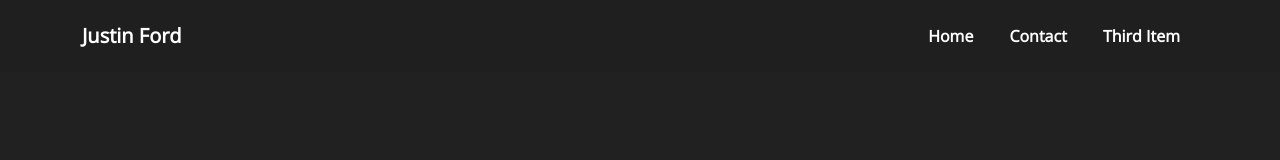
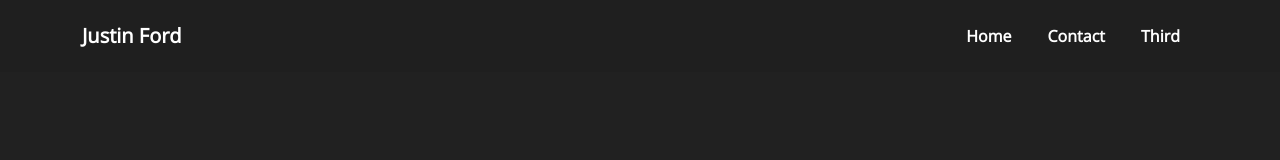
Before and after one commit to justinfordtech/justinfordtech.github.io, a plain HTML site: page index.html in a window 1280 px wide. Drawn offline with nearby package versions, Linux system fonts and the light colour scheme.

Commit message:
quick change for a test

```diff
--- a/index.html
+++ b/index.html
@@ -19,7 +19,7 @@
                     <li class="nav-item"></li>
                     <li class="nav-item"><a class="nav-link" href="#" style="color: rgb(255,255,255);font-family: 'Open Sans', sans-serif;"><strong>Home</strong></a></li>
                     <li class="nav-item"><a class="nav-link" href="#" style="color: rgb(255,255,255);font-family: 'Open Sans', sans-serif;"><strong>Contact</strong></a></li>
-                    <li class="nav-item"><a class="nav-link" href="#" style="color: rgb(255,255,255);font-family: 'Open Sans', sans-serif;"><strong>Third Item</strong></a></li>
+                    <li class="nav-item"><a class="nav-link" href="#" style="color: rgb(255,255,255);font-family: 'Open Sans', sans-serif;"><strong>Third</strong></a></li>
                 </ul>
             </div>
         </div>
```
Also changed, not shown: 1 other file.
